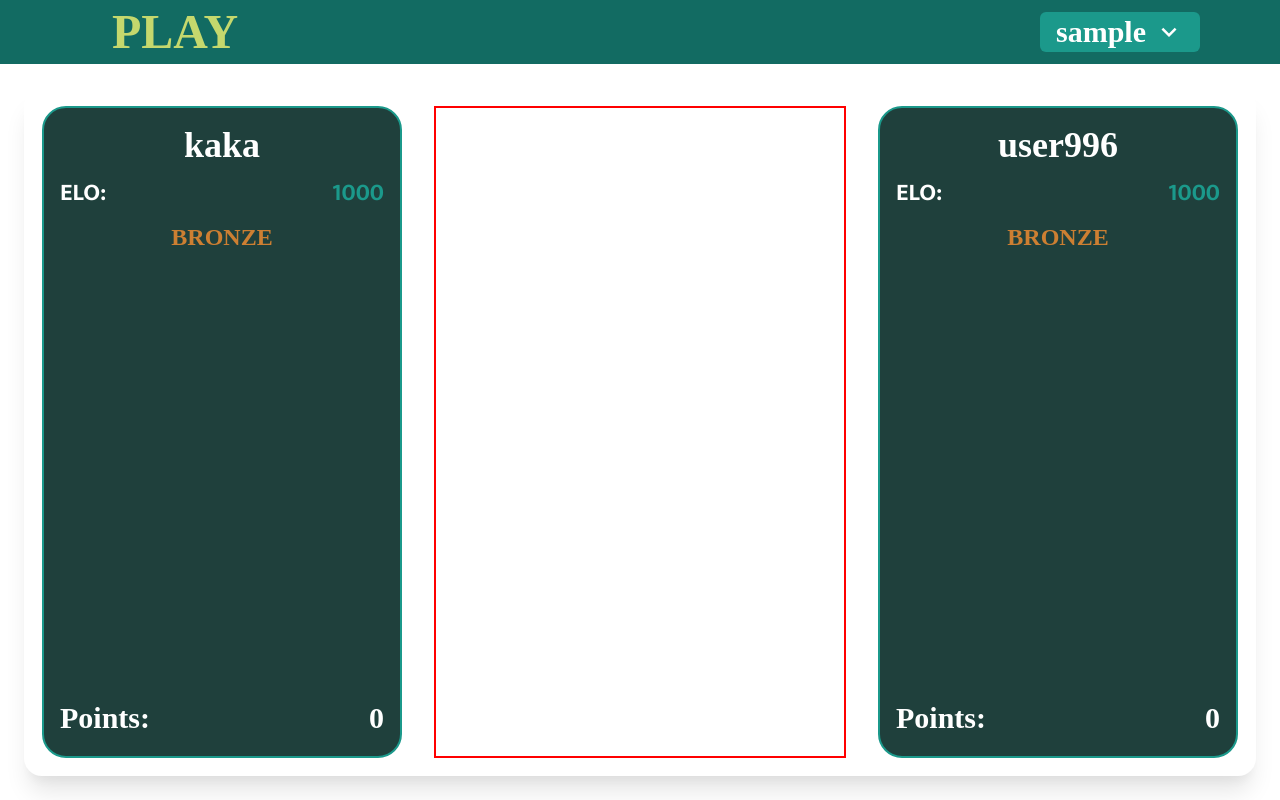
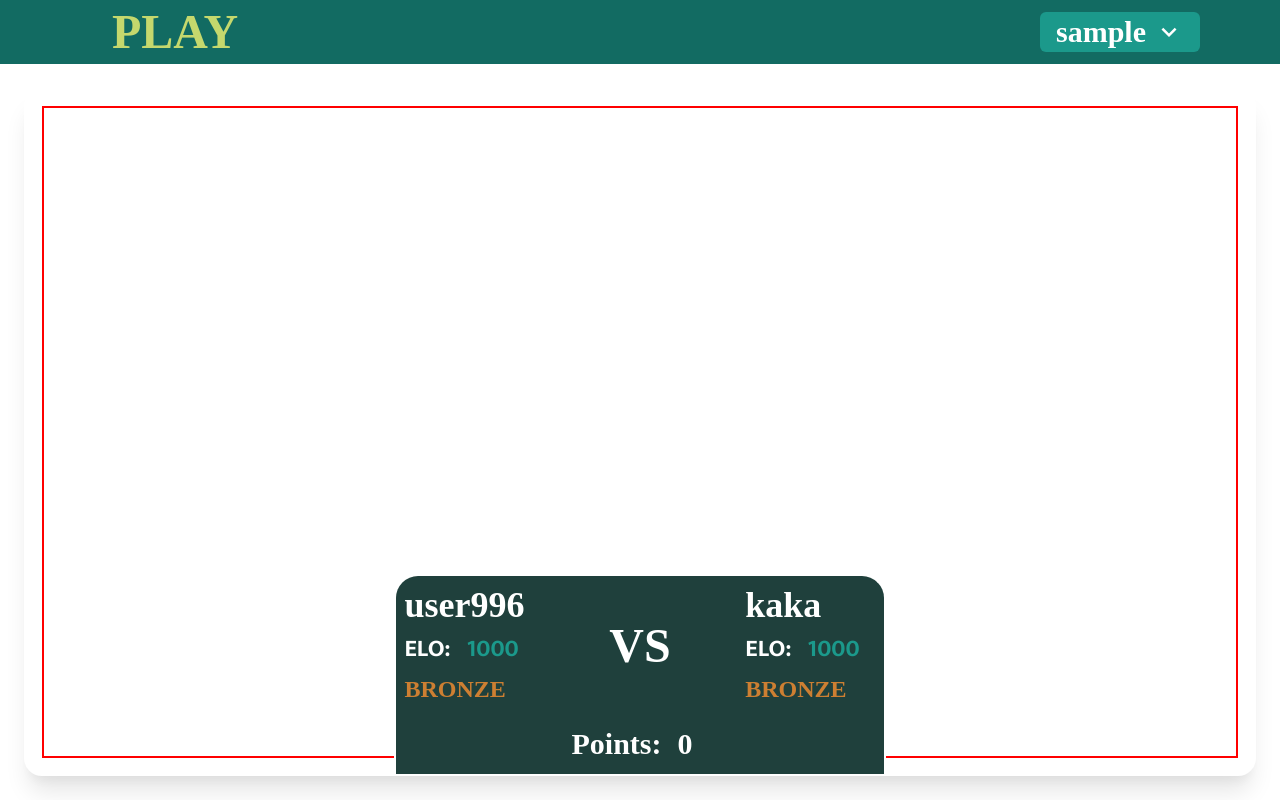
Before and after one commit to petrucioinica/quiz-app-frontend, a React (Create React App) app in the folder quiz-it/: page /home/match/1 in a window 1280 px wide. Built offline with nearby package versions, Linux system fonts and the light colour scheme; sample sign-in values are in the browser's storage; a web font is replaced by a local one.

Commit message:
created UserPlayerPanel

```diff
--- /dev/null
+++ b/quiz-it/src/match/UserPlayerPanel.tsx
@@ -0,0 +1,86 @@
+import { Box, Flex, Heading, Text } from "@chakra-ui/react";
+import React, { useContext } from "react";
+import { MatchContext } from ".";
+import { DivisionBadge } from "../common/DivisionBadge";
+
+export const USerPlayerPanel: React.FC = () => {
+	const { player, points, matchInfo } = useContext(MatchContext);
+
+	const opponent =
+		matchInfo?.p1.id === player.id ? matchInfo.p2 : matchInfo?.p1;
+	return (
+		<Flex
+			position="absolute"
+			direction={"column"}
+			bottom="0"
+			left="30%"
+			right="30%"
+			minW="30%"
+			justifyContent={"space-between"}
+			alignItems="center"
+			h="200px"
+			bgColor="primary.900"
+			borderRadius={"24px"}
+			border="2px solid"
+			borderColor={"white"}
+			borderBottom="0px"
+			color="white"
+			borderBottomRadius={"0px"}
+			p={2}>
+			<Flex w="100%">
+				<Flex direction="column" h="100%" justifyContent={"space-around"}>
+					<Heading fontWeight={"bold"} fontFamily="secondary">
+						{player.username}
+					</Heading>
+
+					<Flex my={1}>
+						<Text fontSize="2xl" fontWeight={"bold"}>
+							ELO:
+						</Text>
+
+						<Text color="primary.500" fontSize={"2xl"} fontWeight="bold" mx={4}>
+							{player.elo}
+						</Text>
+					</Flex>
+
+					<DivisionBadge division={player.divisionId as 1 | 2 | 3} />
+				</Flex>
+
+				<Flex justifyContent="center" alignItems={"center"} flex={1} h="100%">
+					<Text fontSize={"5xl"} fontWeight="bold" fontFamily={"secondary"}>
+						VS
+					</Text>
+				</Flex>
+
+				<Flex direction="column" h="100%" justifyContent={"space-around"}>
+					<Heading fontWeight={"bold"} fontFamily="secondary">
+						{opponent?.username}
+					</Heading>
+
+					<Flex my={1}>
+						<Text fontSize="2xl" fontWeight={"bold"}>
+							ELO:
+						</Text>
+
+						<Text color="primary.500" fontSize={"2xl"} fontWeight="bold" mx={4}>
+							{opponent?.elo}
+						</Text>
+					</Flex>
+
+					<DivisionBadge division={opponent?.divisionId as 1 | 2 | 3} />
+				</Flex>
+			</Flex>
+
+			<Flex
+				fontFamily="secondary"
+				fontWeight={"bold"}
+				fontSize="3xl"
+				w="100%"
+				justifyContent={"center"}>
+				<Text>Points:</Text>
+
+				<Text mx={4}>{points}</Text>
+			</Flex>
+		</Flex>
+	);
+};
--- a/quiz-it/src/match/index.tsx
+++ b/quiz-it/src/match/index.tsx
@@ -6,6 +6,7 @@ import { QuestionPanel } from "./QuestionPanel";
 import { UseMatchReturnInterface } from "./types";
 import { useMatch } from "./useMatch";
 import { motion } from "framer-motion";
+import { USerPlayerPanel } from "./UserPlayerPanel";
 
 export const MatchContext = createContext<UseMatchReturnInterface>(
 	{} as UseMatchReturnInterface
@@ -29,12 +30,12 @@ export const MatchComponent: React.FC = () => {
 						bgColor={bgColor}
 						borderRadius="18px"
 						w="100%"
+						position="relative"
 						boxShadow={"xl"}
 						border="2px solid"
 						borderColor={"white"}>
-						<PlayerPanel playerNumber={1} />
 						<QuestionPanel />
-						<PlayerPanel playerNumber={2} />
+						<USerPlayerPanel />
 					</Flex>
 				)}
 			</Flex>
```
